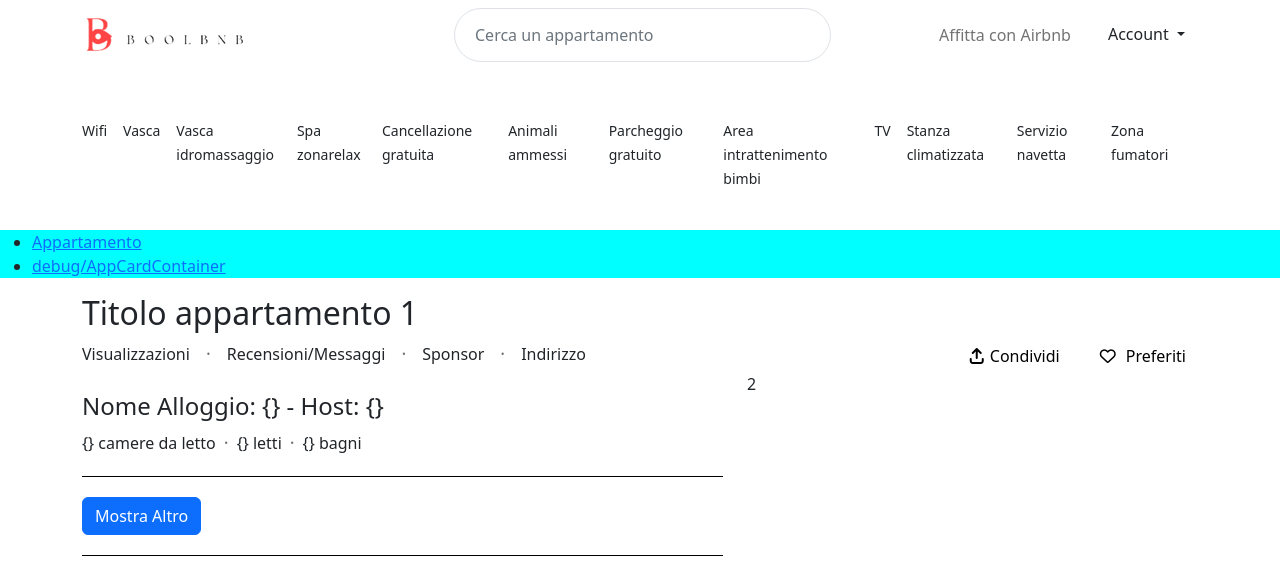
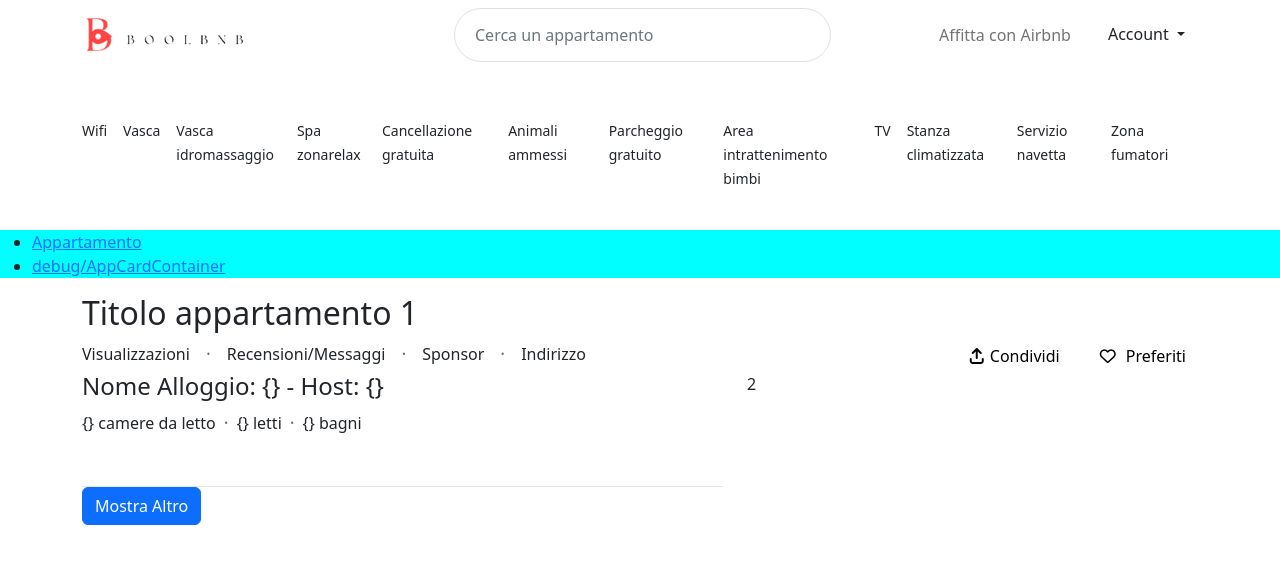
Before and after one commit to Spong3ibob/BoolBNB_FrontOffice, a Vue app: page /abitazione in a window 1280 px wide. Shown: the top 574 px of the page. Built offline with nearby package versions, Linux system fonts and the light colour scheme.

Commit message:
update line

```diff
--- a/src/style/partials/layout.scss
+++ b/src/style/partials/layout.scss
@@ -8,7 +8,6 @@
 }
 
 .line-space-divider {
-  padding-top: 1.25rem;
-  padding-bottom: 1.25rem;
-  border-bottom: 1px solid black;
+  padding-bottom: 3.125rem;
+  border-bottom: 1px solid rgb(228, 228, 228);
 }
```
